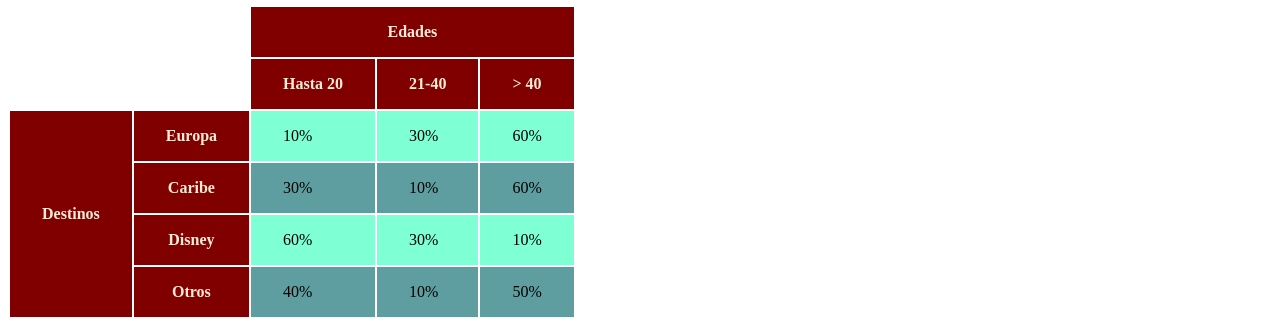
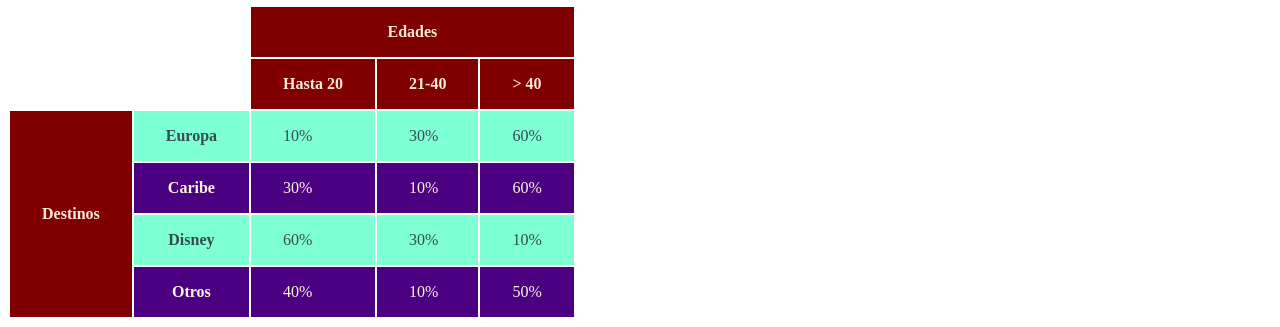
Before and after one commit to libelula70/paginas_web, a plain HTML site: page 11_tablas/index.html in a window 1280 px wide. Shown: the part 560-887 px from the top of the page. Drawn offline with Linux system fonts and the light colour scheme.

Commit message:
mejoras de css en tablas

```diff
--- a/11_tablas/index.html
+++ b/11_tablas/index.html
@@ -15,7 +15,7 @@
             <p>Corrupti cumque at vitae, quibusdam optio explicabo nesciunt autem. Delectus impedit repellat vero accusantium sunt, numquam repellendus suscipit voluptatum harum unde dolorem alias quis provident possimus, aliquam minus veritatis exercitationem.</p>
             <p>Qui perspiciatis doloribus placeat iusto dolorem unde molestias commodi? Minima possimus laboriosam voluptas voluptatibus cumque omnis sit a unde sunt hic. Voluptatum beatae sit illo architecto veritatis, voluptatem autem incidunt.</p>
 
-            <table>
+            <table class="medidas">
                 <thead>
                     <tr>
                         <th></th>
@@ -67,7 +67,7 @@
             </thead>
             <tbody>
                 <tr>
-                    <th rowspan="4">Destinos</th>
+                    <th rowspan="4" class="destinos">Destinos</th>
                     <th>Europa</th>
                     <td>10</td>
                     <td>30</td>
--- a/11_tablas/style.css
+++ b/11_tablas/style.css
@@ -2,26 +2,49 @@ th, td {
     padding: 1rem 2rem
 }
 
-th {
+table.medidas th {
     background-color: maroon;
     color: antiquewhite
 }
 
-td {
-    background-color: cadetblue;
+table.destinos th {
+    background-color: maroon;
+    color: antiquewhite
 }
+
+
 
 table.destinos td:after {
     content: "%"
 }
 
 table.destinos tbody tr:nth-of-type(odd) td {
-    background-color: aquamarine
+    background-color: aquamarine;
+    color: darkslategray
 }
 
-table.destinos:hover {
+table.destinos tbody tr:nth-of-type(odd) th:not(.destinos) {
+    background-color: aquamarine;
+    color: darkslategray
+}
+
+table.destinos tbody tr:nth-of-type(even) th {
+    background-color: indigo;
+    color: cornsilk
+}
+
+table.destinos tbody tr:nth-of-type(even) td {
+    background-color: indigo;
+    color: cornsilk
+}
+
+/* table.destinos:hover {
     border-spacing: 1rem;
-}
+} */
+
+/* table.destinos td {
+    background-color: cadetblue;
+} */
 
 table.destinos {
     empty-cells: hide
```
